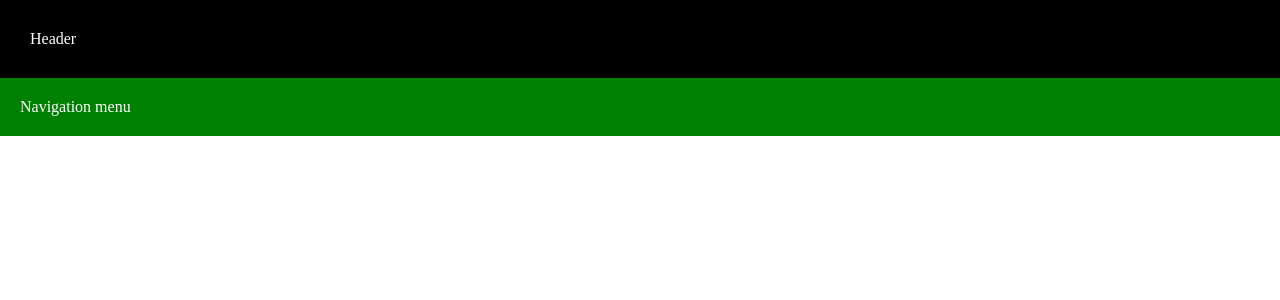
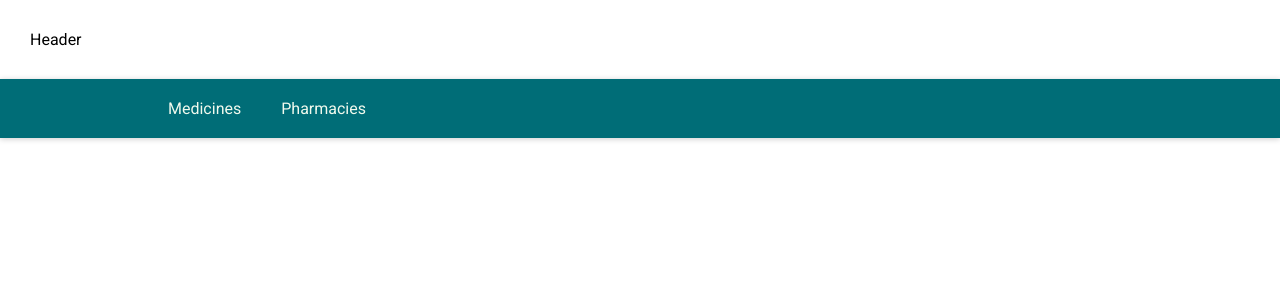
Before and after one commit to MilanVujakovic/ISA, a React (Create React App) app in the folder client/: page / in a window 1280 px wide. Shown: the top 300 px of the page. Built offline with nearby package versions, Linux system fonts and the light colour scheme.

Commit message:
Update navigation menu for guest user

```diff
--- a/client/public/index.html
+++ b/client/public/index.html
@@ -24,6 +24,8 @@
       work correctly both with client-side routing and a non-root public URL.
       Learn how to configure a non-root public URL by running `npm run build`.
     -->
+    <link rel="preconnect" href="https://fonts.gstatic.com">
+    <link href="https://fonts.googleapis.com/css2?family=Roboto:wght@400;500;700&display=swap" rel="stylesheet">
     <title>React App</title>
   </head>
   <body>
--- a/client/src/App.tsx
+++ b/client/src/App.tsx
@@ -15,13 +15,26 @@ const App = () => {
 }
 
 const GlobalStyle = createGlobalStyle`
+
     body {
         margin: 0;
+        font-family: 'Roboto', sans-serif;
         font-size: 1.6rem;
+
+        -webkit-font-smoothing: antialiased;
+        -moz-osx-font-smoothing: grayscale;
     }
     :root {
         font-size: 62.5%;
     }
+
+    a, u {
+        text-decoration: none;
+    }
+
+    ul {
+        list-style: none;
+    }
 `
 
 export default App;
--- a/client/src/components/Header.tsx
+++ b/client/src/components/Header.tsx
@@ -14,8 +14,8 @@ const HeaderDiv = styled.div `
     margin: 0;
     padding: 3rem;
 
-    color: #fff;
-    background-color: #000;
+    color: #000;
+    background-color: #fff;
 `
 
 export default Header
--- a/client/src/components/NavigationMenu.tsx
+++ b/client/src/components/NavigationMenu.tsx
@@ -1,21 +1,51 @@
 import React from 'react';
 import styled from 'styled-components';
+import { Link } from 'react-router-dom'
 
 export const NavigationMenu = () => {
     return (
-        <NavMenu>
-            Navigation menu
-        </NavMenu>
+        <NavMenuShadowStyled>
+            <NavMenu>
+                <NavMenuItemStyled link="/medicines">Medicines</NavMenuItemStyled>
+                <NavMenuItemStyled link="/pharmacies">Pharmacies</NavMenuItemStyled>
+            </NavMenu>
+        </NavMenuShadowStyled>
     )
 }
 
-const NavMenu = styled.div`
+const NavMenuItem: React.FC<{ link:string, className?:string }> = ({link, className, children}) => {
+    return (
+        <li className={ className }>
+            <Link to={ link }>{ children }</Link>
+        </li>
+    );
+}
+
+const NavMenuShadowStyled = styled.div`
+    box-shadow: 0 1px 6px 0 rgba(0, 0, 0, 0.2);
+    background-color: #006d77;
+`
+
+const NavMenu = styled.ul`
     flex: 1;
-    margin: 0;
+    display: flex;
+    flex-direction: row;
+    justify-content: flex-start;
+    width: 80%;
+    margin: auto;
+`
+
+const NavMenuItemStyled = styled(NavMenuItem)`
     padding: 2rem;
+    font-weight: 400;
 
-    color: #fff;
-    background-color: green;
+    a{
+        color: #f1faee;
+
+        :hover {
+            color: #83c5be;
+        }
+    }
 `
 
 export default NavigationMenu
```
